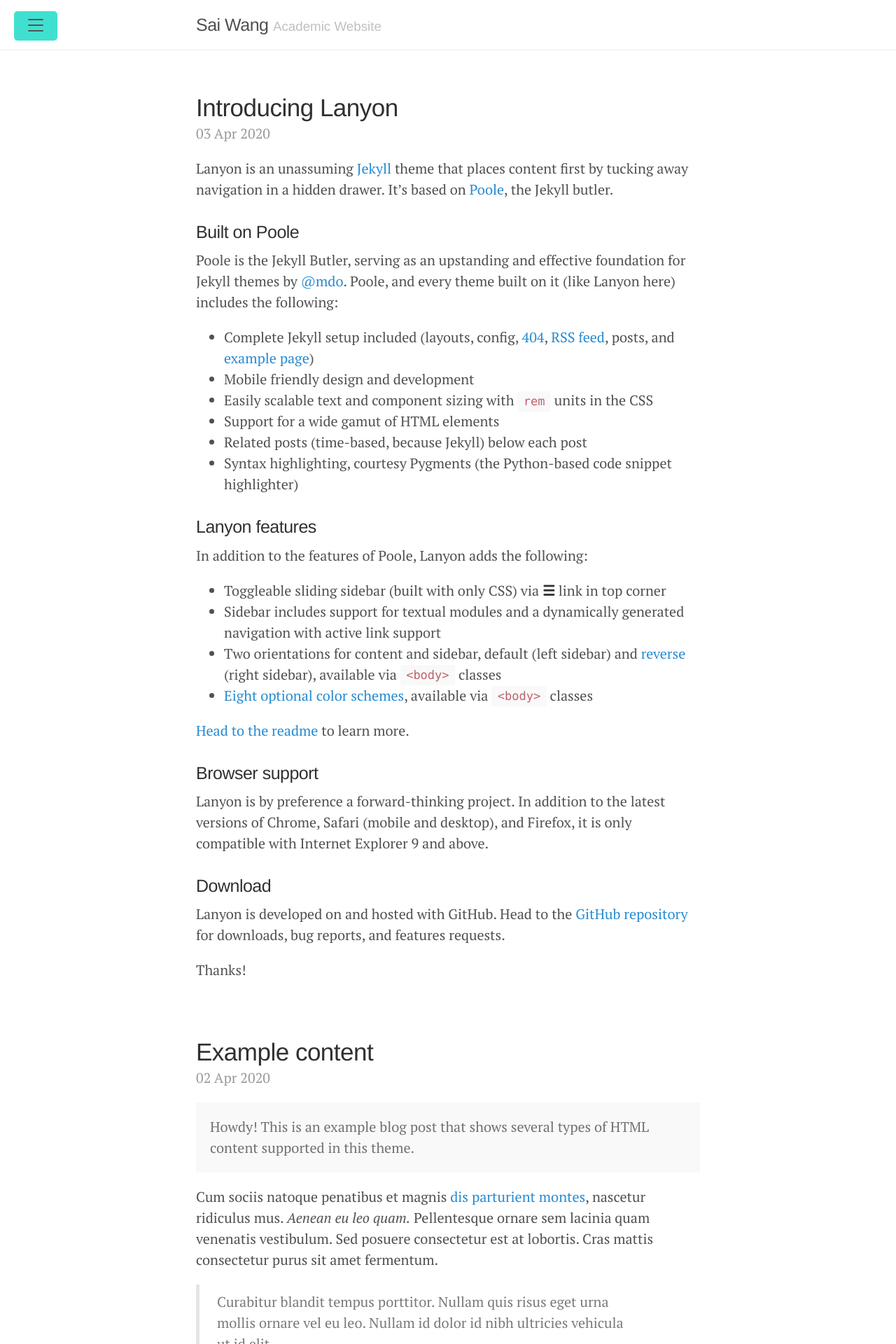
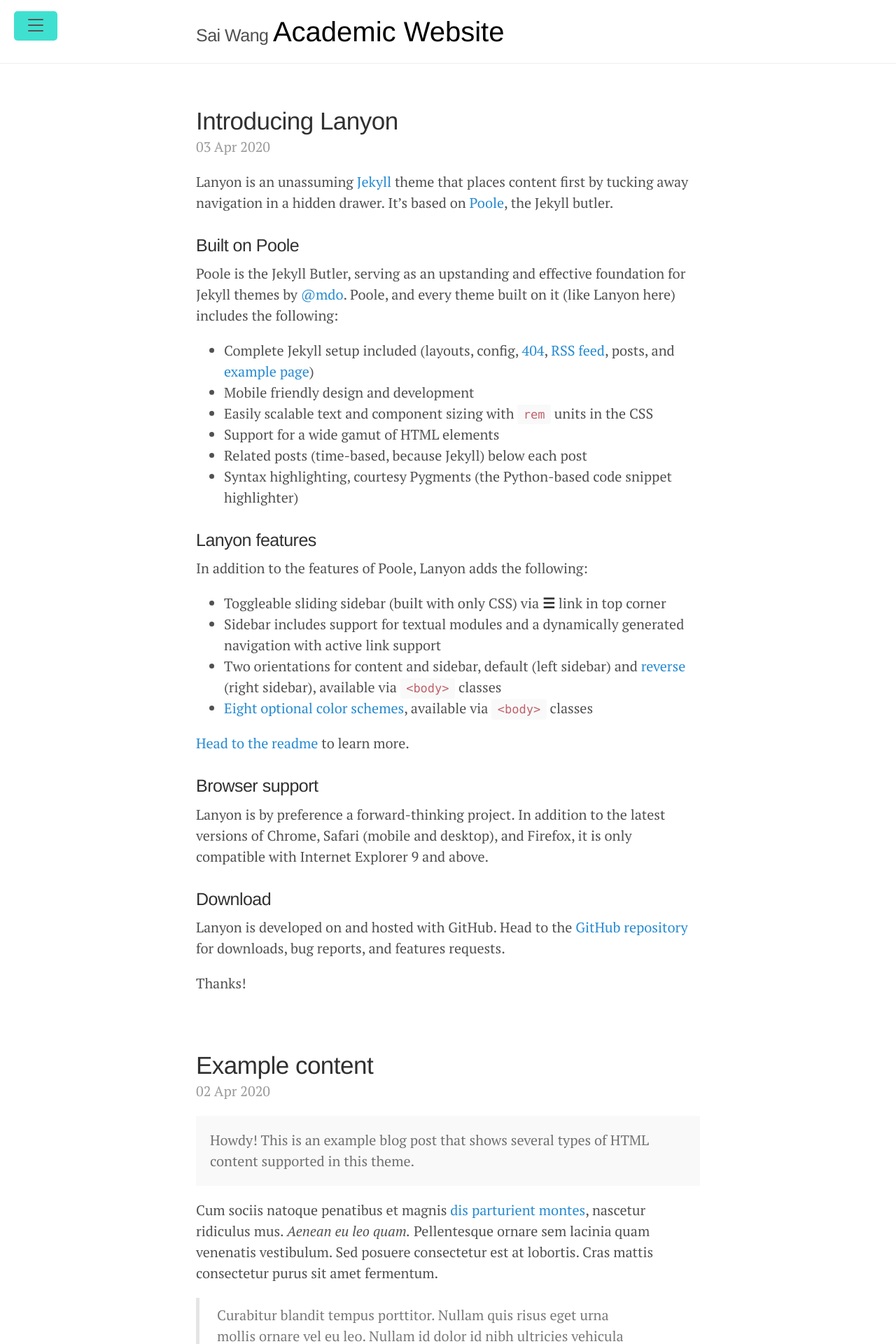
Before and after one commit to Alxendweb/alxendweb.github.io, a Jekyll site: the page built from index.html, in a window 1280 px wide. Shown: the top 1920 px of the page at 70% size. Built offline with Jekyll 4.4.1, drawn with Linux system fonts in a browser that asks for light colours; the list of posts is cut into pages by our own code.

Commit message:
Update lanyon.css

```diff
--- a/public/css/lanyon.css
+++ b/public/css/lanyon.css
@@ -108,9 +108,9 @@
   color: #505050;
 }
 .masthead-title small {
-  font-size: 75%;
+  font-size: 2rem;
   font-weight: 400;
-  color: #c0c0c0;
+  color: #000;
   letter-spacing: 0;
 }
 
```
